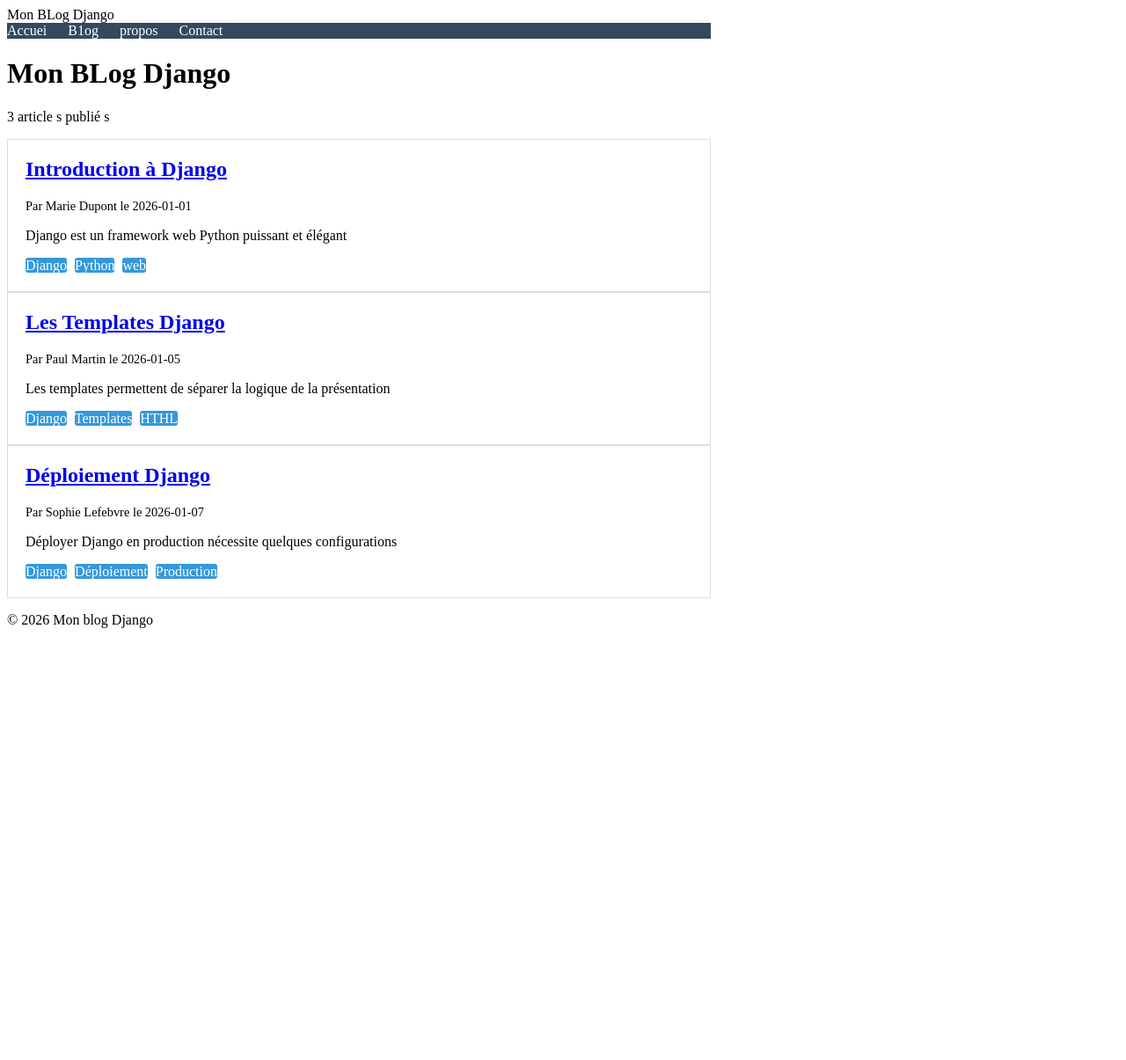
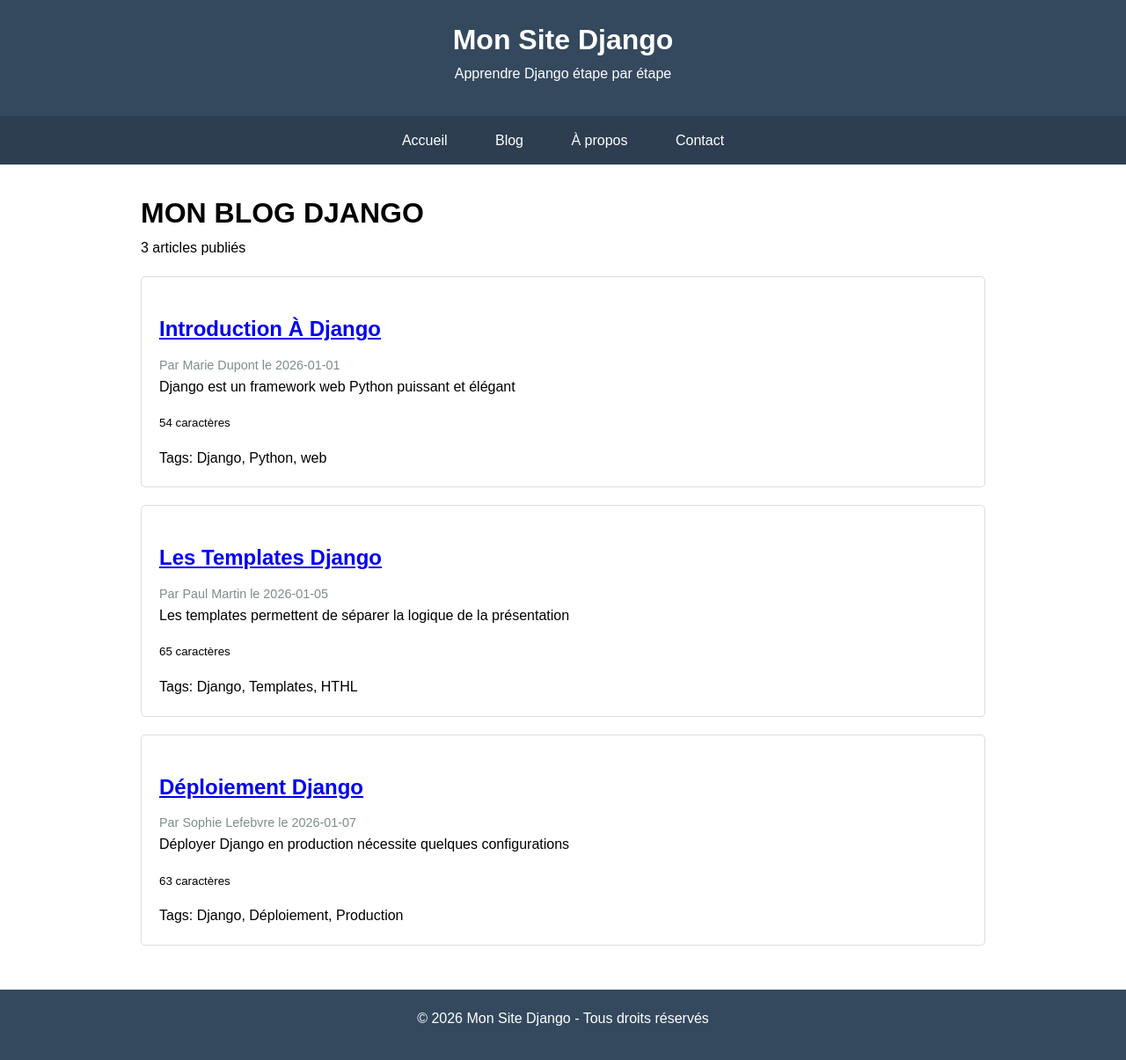
Before and after one commit to Yayasoudais/monsite, a Django app: page /blog/ in a window 1280 px wide. Shown: the whole page at 88% size. Before the commit the page ends 714 px from the top, so only its background shows below. Run offline with Django 4.2, Linux system fonts and the light colour scheme.

Commit message:
Mise en place des filtre sur le page(blog_home)

```diff
--- a/monsite/pages/templates/pages/base.html
+++ b/monsite/pages/templates/pages/base.html
@@ -36,7 +36,8 @@
         </nav>
         <main>
             {% block content %}
-            <!-- Le contenu spécifique de chaque page ira ici --> {% endblock %}
+            <!-- Le contenu spécifique de chaque page ira ici -->
+            {% endblock %}
         </main>
         <footer>
             <p>&copy; {% now "Y" %} Mon Site Django - Tous droits réservés</p>
--- a/monsite/pages/templates/pages/blog_home.html
+++ b/monsite/pages/templates/pages/blog_home.html
@@ -1,4 +1,29 @@
-<IDOCTYPE html>
+{% extends 'pages/base.html' %}
+
+{% block title %}{{titre_page}}{% endblock %}
+
+{% block content %}
+<h1> {{titre_page|upper}} </h1>
+<p>{{ nombre_articles }} article{{nombre_articles|pluralize}} publié{{ nombre_articles|pluralize }}</p>
+{% for article in articles %}
+    <div style = "border: 1px solid #ddd; padding: 20px; margin: 20px 0; border-radius: 5px;">
+        <h2><a href="/blog/{{ article.id }}">{{article.titre|title}}</a></h2>
+        <div style= "color: #7f8c8d; font-size: 0.9em;">
+            Par {{article.auteur}} le {{article.date}}
+        </div>
+        <p>{{article.contenu|truncatewords:20}}</p>
+        <p><small>{{article.contenu|length}} caractères</small></p>
+        <div> Tags: <span class="tag">{{article.tags|join:", "}}</span></div>
+    </div>
+{% endfor %}
+
+{% endblock %}
+
+
+
+<!--
+================================ Programme avant les filtre=========================
+    <IDOCTYPE html>
 <html lang-"fr">
 <head>
     <meta charset-"UTF-8"5
@@ -16,8 +41,8 @@
 <body>
     <nav>
         <a href="/">Accuei</a>
-        <a hrref="/blog/">B1og</a>
-        <a href="/about/">propos </a>
+        <a hrref="/blog/">Blog</a>
+        <a href="/about/">Propos </a>
         <a href="/contact/">Contact</a>
     </nav>
     <header>
@@ -55,3 +80,5 @@
     </footer>
 </body>
 <html>
+=====================================================================================
+-->
```
